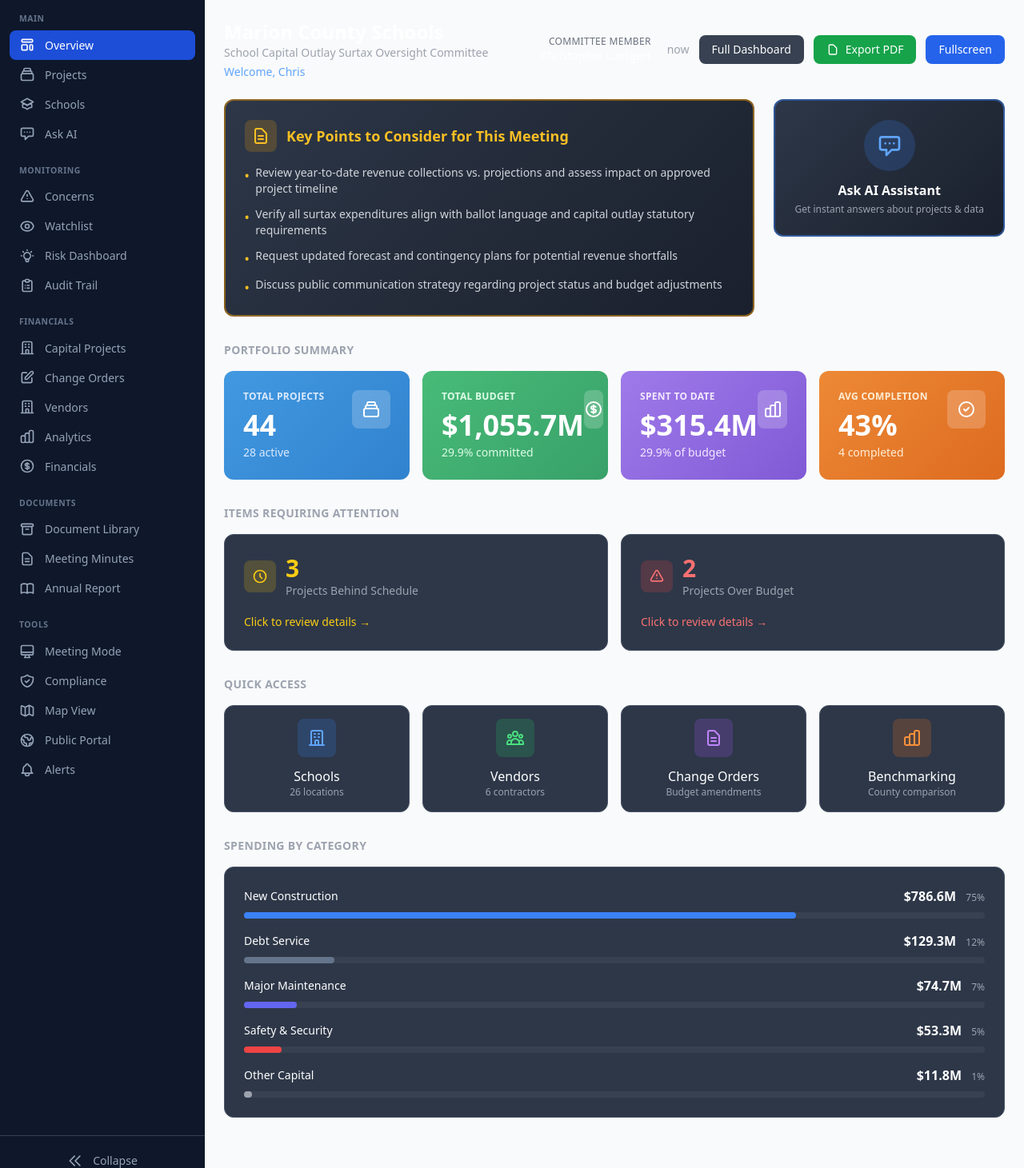
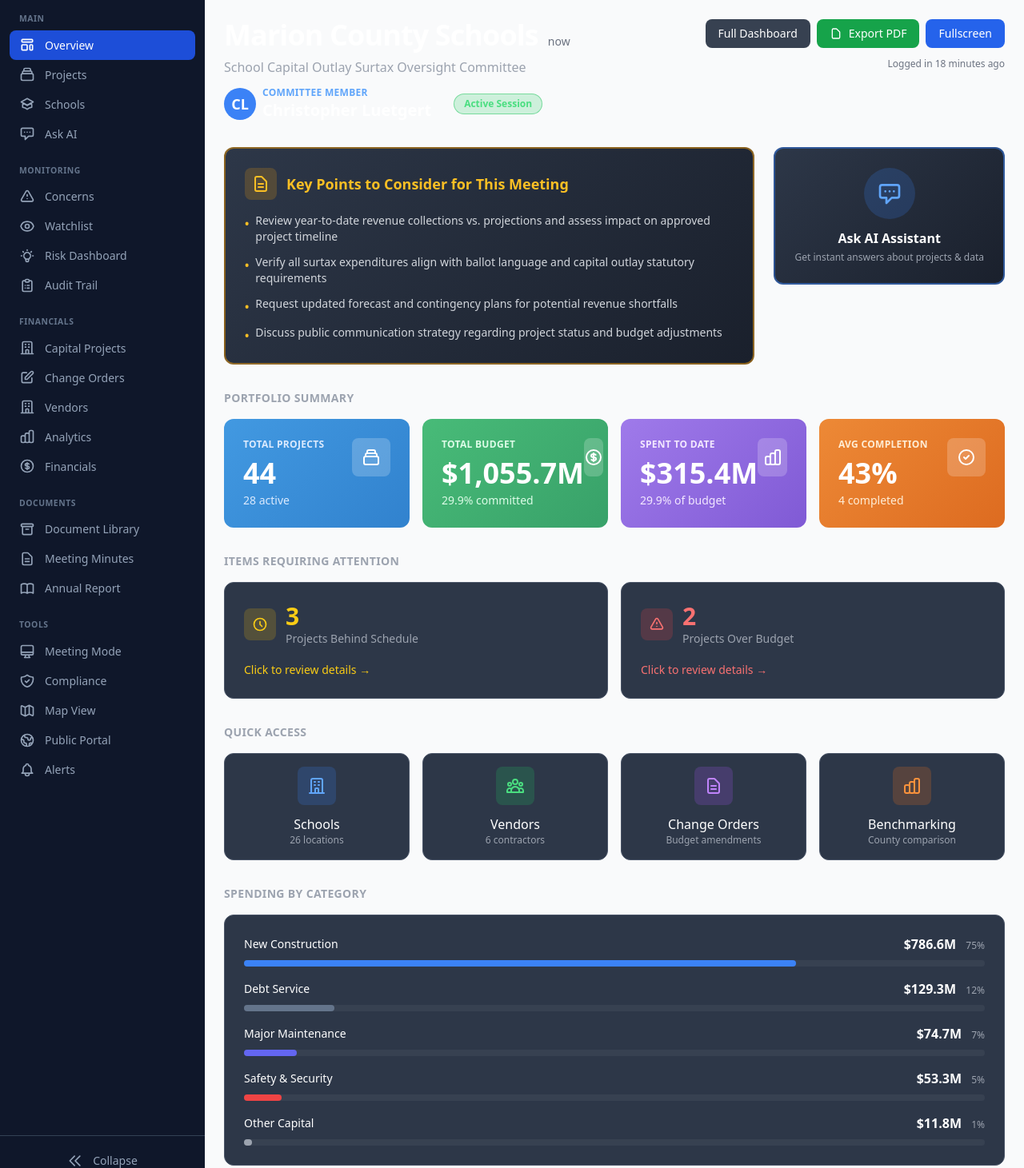
Before and after one commit to Texasdada13/surtax-oversight-dashboard, a Flask app: page / in a window 1280 px wide. Shown: the part 81-1542 px from the top of the page at 80% size. Run offline with Flask 3, Linux system fonts and the light colour scheme; data comes from the database, SQL or seed files in the repository; some libraries are stand-ins or nearby versions.

Commit message:
Enhance header typography and layout for better visual hierarchy
Improvements:
- Increased main title size to text-4xl for better prominence
- Added Christopher Luetgert's name in larger, bolder font (text-xl)
- Added professional avatar circle with initials "CL"
- Added "Active Session" status badge
- Improved spacing and visual hierarchy
- Added "Logged in X minutes ago" timestamp
- Better organized left/right layout structure
- Made committee member section more prominent and attractive

Co-Authored-By: Claude Sonnet 4.5 <noreply@anthropic.com>

```diff
--- a/templates/surtax/executive_dashboard.html
+++ b/templates/surtax/executive_dashboard.html
@@ -13,29 +13,46 @@
 </style>
 
 <!-- Page Header -->
-<div class="mb-6">
-    <div class="flex items-center justify-between">
+<div class="mb-8">
+    <div class="flex items-start justify-between">
+        <!-- Left Side - Branding & Welcome -->
+        <div class="flex-1">
+            <div class="flex items-baseline gap-3 mb-2">
+                <h1 class="text-4xl font-bold text-white tracking-tight">Marion County Schools</h1>
+                <span class="text-gray-500 text-sm">{{ "now"|date_format }}</span>
+            </div>
+            <p class="text-gray-400 text-base font-medium mb-3">School Capital Outlay Surtax Oversight Committee</p>
+            <div class="flex items-center gap-3">
+                <div class="flex items-center gap-2">
+                    <div class="w-10 h-10 bg-blue-500 rounded-full flex items-center justify-center">
+                        <span class="text-white font-bold text-lg">CL</span>
+                    </div>
                     <div>
-            <h1 class="text-2xl font-bold text-white">Marion County Schools</h1>
-            <p class="text-gray-400 text-sm">School Capital Outlay Surtax Oversight Committee</p>
-            <p class="text-blue-400 text-sm mt-1">Welcome, Chris</p>
+                        <p class="text-blue-400 text-xs font-semibold uppercase tracking-wide">Committee Member</p>
+                        <p class="text-white text-xl font-bold">Christopher Luetgert</p>
                     </div>
-        <div class="flex items-center gap-3">
-            <div class="text-right mr-2">
-                <p class="text-gray-500 text-xs uppercase tracking-wide">Committee Member</p>
-                <p class="text-white text-sm font-medium">Christopher Luetgert</p>
                 </div>
-            <span class="text-gray-400 text-sm">{{ "now"|date_format }}</span>
-            <a href="{{ url_for('overview') }}" class="px-4 py-2 bg-gray-700 hover:bg-gray-600 text-white rounded-lg text-sm transition-colors">
+                <div class="ml-4 px-3 py-1 bg-green-500/20 border border-green-500/50 rounded-full">
+                    <p class="text-green-400 text-xs font-semibold">Active Session</p>
+                </div>
+            </div>
+        </div>
+
+        <!-- Right Side - Action Buttons -->
+        <div class="flex flex-col items-end gap-3">
+            <div class="flex items-center gap-2">
+                <a href="{{ url_for('overview') }}" class="px-4 py-2 bg-gray-700 hover:bg-gray-600 text-white rounded-lg text-sm font-medium transition-colors">
                     Full Dashboard
                 </a>
-            <button onclick="window.print()" class="px-4 py-2 bg-green-600 hover:bg-green-700 text-white rounded-lg text-sm transition-colors flex items-center gap-2">
+                <button onclick="window.print()" class="px-4 py-2 bg-green-600 hover:bg-green-700 text-white rounded-lg text-sm font-medium transition-colors flex items-center gap-2">
                     <svg class="w-4 h-4" fill="none" stroke="currentColor" viewBox="0 0 24 24"><path stroke-linecap="round" stroke-linejoin="round" stroke-width="2" d="M7 21h10a2 2 0 002-2V9.414a1 1 0 00-.293-.707l-5.414-5.414A1 1 0 0012.586 3H7a2 2 0 00-2 2v14a2 2 0 002 2z"></path></svg>
                     Export PDF
                 </button>
-            <button onclick="toggleFullscreen()" class="px-4 py-2 bg-blue-600 hover:bg-blue-700 text-white rounded-lg text-sm transition-colors">
+                <button onclick="toggleFullscreen()" class="px-4 py-2 bg-blue-600 hover:bg-blue-700 text-white rounded-lg text-sm font-medium transition-colors">
                     Fullscreen
                 </button>
+            </div>
+            <p class="text-gray-500 text-xs">Logged in 18 minutes ago</p>
         </div>
     </div>
 </div>
```
Lines whose indentation alone changed are shown as unchanged.
